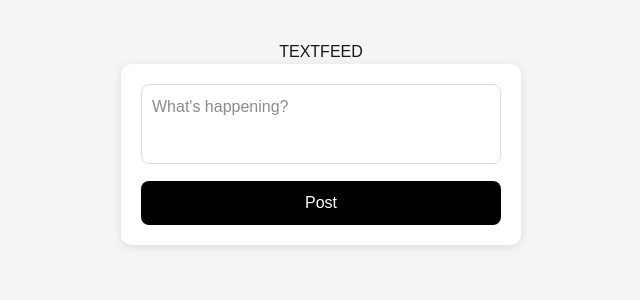
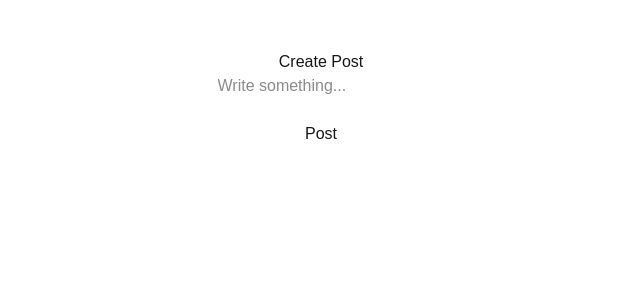
Before and after one commit to gugadevidze8956-sudo/textfeed, a Next.js app: page /create in a window 1280 px wide. Shown: the top 300 px of the page, without its empty margins (319-959 px from the left). Built offline with nearby package versions, Linux system fonts and the light colour scheme.

Commit message:
added feed and create with localStorage

```diff
--- a/app/create/page.tsx
+++ b/app/create/page.tsx
@@ -1,145 +1,35 @@
-"use client"
-
-import { useState, useEffect } from "react"
-
-type PostType = {
-  text: string
-  likes: number
-}
+"use client";
+import { useState } from "react";
+import { useRouter } from "next/navigation";
 
 export default function CreatePage() {
-  const [text, setText] = useState("")
-  const [posts, setPosts] = useState<PostType[]>([])
+  const [text, setText] = useState("");
+  const router = useRouter();
 
-  // 🔥 ჩაიტვირთოს localStorage-დან როცა გვერდი იხსნება
-  useEffect(() => {
-    const savedPosts = localStorage.getItem("posts")
-    if (savedPosts) {
-      setPosts(JSON.parse(savedPosts))
-    }
-  }, [])
+  function handleSubmit() {
+    if (!text) return;
 
-  // 🔥 ყოველ ცვლილებაზე შეინახოს
-  useEffect(() => {
-    localStorage.setItem("posts", JSON.stringify(posts))
-  }, [posts])
+    const existingPosts = JSON.parse(localStorage.getItem("posts") || "[]");
+    existingPosts.push(text);
+    localStorage.setItem("posts", JSON.stringify(existingPosts));
 
-  const handlePost = () => {
-    if (text.trim() === "") return
-
-    const newPost: PostType = {
-      text,
-      likes: 0
-    }
-
-    setPosts([newPost, ...posts])
-    setText("")
-  }
-
-  const handleLike = (index: number) => {
-    const updatedPosts = [...posts]
-    updatedPosts[index].likes += 1
-    setPosts(updatedPosts)
-  }
-
-  const handleDelete = (index: number) => {
-    const updatedPosts = posts.filter((_, i) => i !== index)
-    setPosts(updatedPosts)
+    router.push("/");
   }
 
   return (
-    <div style={{
-      minHeight: "100vh",
-      backgroundColor: "#f5f5f5",
-      display: "flex",
-      justifyContent: "center",
-      paddingTop: "40px"
-    }}>
-      <div style={{ width: "400px" }}>
+    <div style={{ textAlign: "center", marginTop: "50px" }}>
+      <h2>Create Post</h2>
 
-        <h2 style={{ textAlign: "center" }}>TEXTFEED</h2>
+      <input
+        type="text"
+        value={text}
+        onChange={(e) => setText(e.target.value)}
+        placeholder="Write something..."
+      />
 
-        <div style={{
-          background: "white",
-          padding: "20px",
-          borderRadius: "10px",
-          boxShadow: "0 2px 10px rgba(0,0,0,0.1)"
-        }}>
-          <textarea
-            placeholder="What's happening?"
-            value={text}
-            onChange={(e) => setText(e.target.value)}
-            style={{
-              width: "100%",
-              height: "80px",
-              borderRadius: "8px",
-              border: "1px solid #ddd",
-              padding: "10px",
-              resize: "none"
-            }}
-          />
+      <br /><br />
 
-          <button
-            onClick={handlePost}
-            style={{
-              marginTop: "10px",
-              width: "100%",
-              padding: "10px",
-              backgroundColor: "black",
-              color: "white",
-              border: "none",
-              borderRadius: "8px",
-              cursor: "pointer"
-            }}
-          >
-            Post
-          </button>
-        </div>
-
-        <div style={{ marginTop: "20px" }}>
-          {posts.map((post, index) => (
-            <div
-              key={index}
-              style={{
-                background: "white",
-                padding: "15px",
-                borderRadius: "10px",
-                marginBottom: "15px",
-                boxShadow: "0 2px 8px rgba(0,0,0,0.08)"
-              }}
-            >
-              <p style={{ marginBottom: "10px" }}>{post.text}</p>
-
-              <div style={{ display: "flex", justifyContent: "space-between" }}>
-                <button
-                  onClick={() => handleLike(index)}
-                  style={{
-                    background: "none",
-                    border: "none",
-                    cursor: "pointer",
-                    fontSize: "16px"
-                  }}
-                >
-                  ❤️ {post.likes}
-                </button>
-
-                <button
-                  onClick={() => handleDelete(index)}
-                  style={{
-                    background: "none",
-                    border: "none",
-                    cursor: "pointer",
-                    color: "red"
-                  }}
-                >
-                  🗑 Delete
-                </button>
-              </div>
-            </div>
-          ))}
-        </div>
-
-      </div>
+      <button onClick={handleSubmit}>Post</button>
     </div>
-  )
+  );
 }
--- a/app/page.tsx
+++ b/app/page.tsx
@@ -1,28 +1,32 @@
-export default function CreatePage() {
-return (
-<main style={{
-display: "flex",
-flexDirection: "column",
-alignItems: "center",
-marginTop: "100px",
-fontFamily: "Arial"
-}}>
-<h1>Create a Post</h1>
-<textarea
-placeholder="Write something..."
-style={{
-width: "300px",
-height: "100px",
-marginTop: "20px"
-}}
-/>
-<button style={{
-marginTop: "20px",
-padding: "10px 20px",
-cursor: "pointer"
-}}>
-Post
-</button>
-</main>
-);
+"use client";
+import { useEffect, useState } from "react";
+import Link from "next/link";
+
+export default function Home() {
+  const [posts, setPosts] = useState<string[]>([]);
+
+  useEffect(() => {
+    const savedPosts = JSON.parse(localStorage.getItem("posts") || "[]");
+    setPosts(savedPosts);
+  }, []);
+
+  return (
+    <main style={{ textAlign: "center", marginTop: "50px" }}>
+      <h1>TEXTFEED</h1>
+
+      <Link href="/create">
+        <button style={{ margin: "20px" }}>Create Post</button>
+      </Link>
+
+      {posts.length === 0 ? (
+        <p>No posts yet...</p>
+      ) : (
+        posts.map((post, index) => (
+          <div key={index}>
+            <p>{post}</p>
+          </div>
+        ))
+      )}
+    </main>
+  );
 }
```
